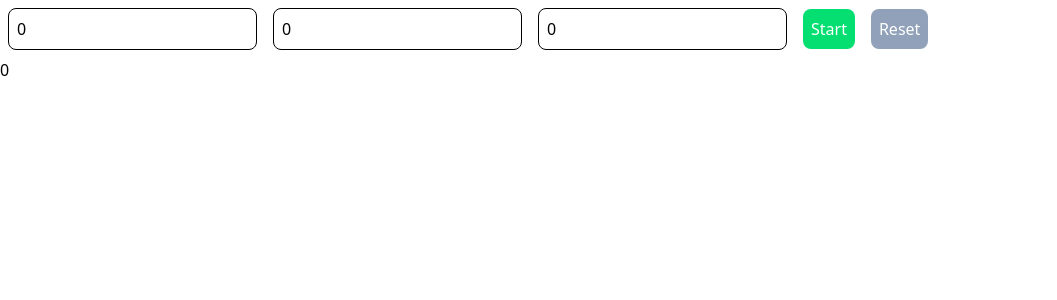
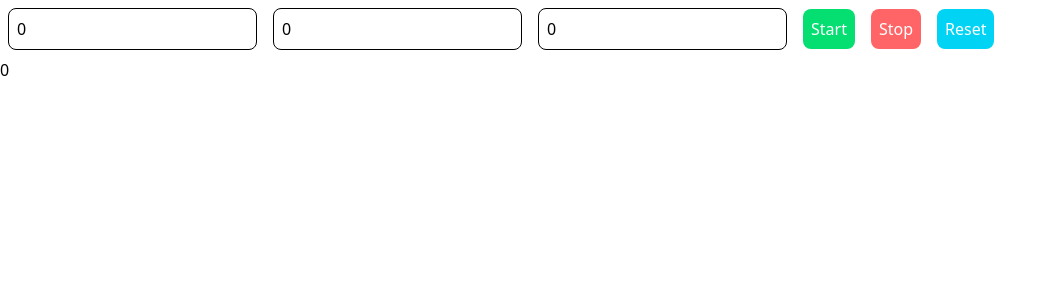
Before and after one commit to Sadjad1366/next-counter, a Next.js app: page /counter-pro in a window 1280 px wide. Shown: the top 300 px of the page, without its empty margins (0-1057 px from the left). Built offline with nearby package versions, Linux system fonts and the light colour scheme.

Commit message:
work on resetHandler

```diff
--- a/app/counter-pro/page.tsx
+++ b/app/counter-pro/page.tsx
@@ -23,14 +23,19 @@ export default function CounterPage() {
 
   const resetHandler = () => {
     setIsActive(false);
-    setShowTime(initialTime)
-  }
+    setRemindedSeconds(0);
+    setShowTime(initialTime);
+  };
+
+  const StopHandler = () => {
+    setIsActive(false);
+  };
 
   const totalTime =
     showTime.hours * 3600 + showTime.minutes * 60 + showTime.seconds;
 
   useEffect(() => {
-    let timer;
+    let timer: string | number | NodeJS.Timeout | undefined;
     if (isActive) {
       timer = setInterval(() => {
         setRemindedSeconds((prev) => {
@@ -42,12 +47,14 @@ export default function CounterPage() {
         });
       }, 1000);
     }
-   if(timer) return () => clearInterval(timer)
+    return () => {
+      if (timer) clearInterval(timer);
+    };
   }, [isActive, remindedSeconds]);
 
   const submitHandler: SubmitEventHandler = (event) => {
     event.preventDefault();
-    setRemindedSeconds(totalTime);
+    if (remindedSeconds === 0) setRemindedSeconds(totalTime);
     setIsActive(true);
     console.log(remindedSeconds);
   };
@@ -80,11 +87,26 @@ export default function CounterPage() {
         />
         <button
           type="submit"
-          className="bg-green-400 text-white rounded-lg p-2 m-2"
+          className={
+            isActive
+              ? `bg-slate-400 text-white rounded-lg p-2 m-2`
+              : `bg-green-400 text-white rounded-lg p-2 m-2`
+          }
+          disabled={isActive}
         >
           Start
         </button>
-        <button onClick={resetHandler} className="bg-slate-400 text-white rounded-lg p-2 m-2">
+        <button
+          type="button"
+          onClick={StopHandler}
+          className="bg-red-400 text-white rounded-lg p-2 m-2"
+        >
+          Stop
+        </button>
+        <button
+          onClick={resetHandler}
+          className="bg-cyan-400 text-white rounded-lg p-2 m-2"
+        >
           Reset
         </button>
         <div>{remindedSeconds}</div>
```
